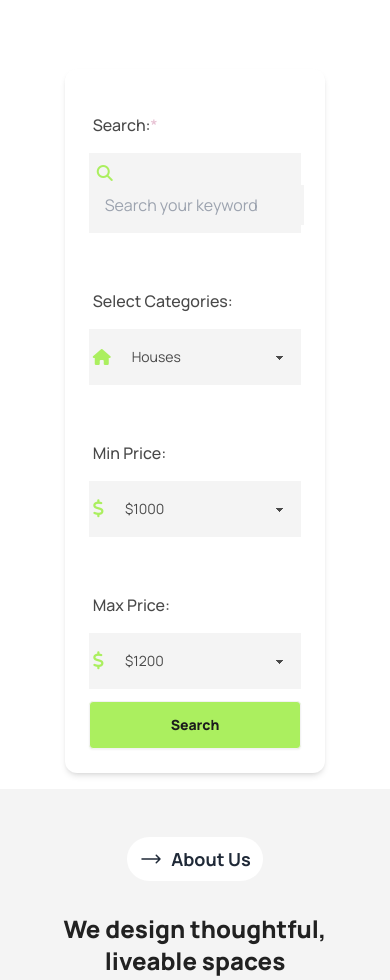
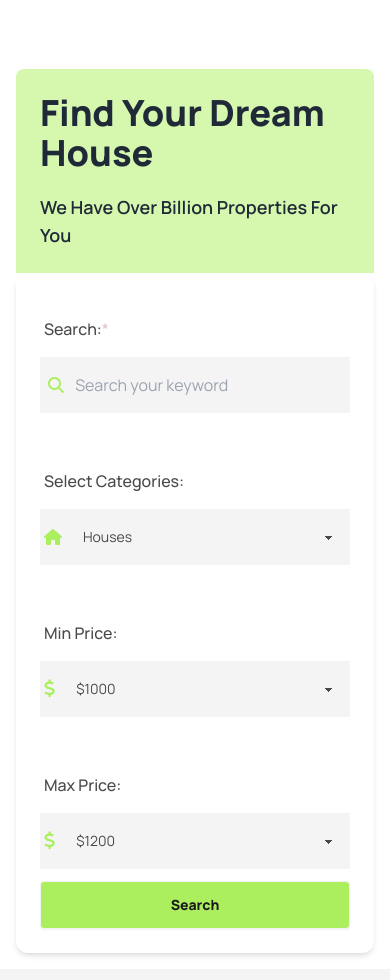
Before and after one commit to rushomrong/b10-a3-rusho, a website built with Vite: page index.html in a window 390 px wide. Shown: the part 810-1790 px from the top of the page. Built offline with nearby package versions, Linux system fonts and the light colour scheme.

Commit message:
sections margin, padding adjusted

```diff
--- a/index.html
+++ b/index.html
@@ -117,7 +117,7 @@
          </nav>
 
         <!-- hero content -->
-        <div class="hero pt-14 md:mb-28 mb-10 bg-gradient-to-b from-color_bg-0 to-bg-white-0 z-0 relative">
+        <div class="hero pt-14 md:mb-16 mb-10 bg-gradient-to-b from-color_bg-0 to-bg-white-0 z-0 relative">
           <div class="hero-content text-center">
             <div class="flex flex-col md:items-center">
               <img src="./assets/banner.png" alt="" class="md:w-2/4" />
@@ -153,11 +153,15 @@
     <main>
 
       <!-- property search form - as challenge part -->
-      <section class="md:pt-20 md:pb-40">
-        <div class="w-3/4 relative z-1 mx-auto">
+      <section class="md:pt-10 md:pb-40">
+        <div class="w-full relative z-1 mx-auto">
            <div class="hero md:absolute">
               <div class="hero-content flex flex-col text-center">
                 <div class="grid grid-cols-1">
+                  <div class=" bg-bg-off-0 h-full p-6 rounded-t-lg">
+                    <h1 class="text-left text-4xl font-extrabold">Find Your Dream House</h1>
+                  <p class="mt-5 text-left text-lg font-semibold">We Have Over Billion Properties For You</p>
+                  </div>
                   <form class="bg-bg-white-0 rounded-xl shadow-md w-full">
                       <div class="text-start p-6">
                          <div class="grid md:grid-cols-4 grid-cols-1 md:gap-0 gap-6">
@@ -328,7 +332,6 @@
             <div class="hero">
                 <div class="hero-content flex flex-col text-center">
                     <div class="max-w-3xl">
-
                        <div class="md:w-1/2 mx-auto">
                         <div class="flex items-center gap-4 justify-center mb-8 bg-bg-white-0 p-2 w-3/4 md:w-1/2 mx-auto rounded-full hover:bg-red-100 cursor-pointer">
                           <span><svg
```
